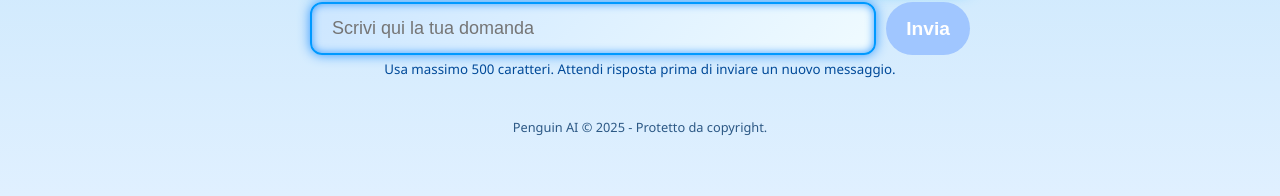
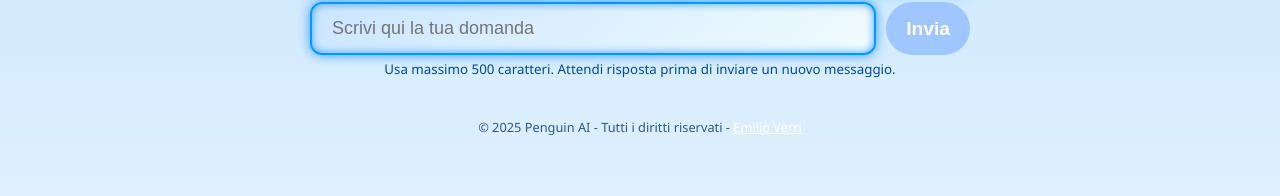
Before and after one commit to EmilioVerri/PenguinAIExtract, a PHP site: page / in a window 1280 px wide. Shown: the part 642-838 px from the top of the page. Run offline with PHP 8.4, Linux system fonts and the light colour scheme.

Commit message:
modifica index

```diff
--- a/index.php
+++ b/index.php
@@ -251,7 +251,7 @@ if ($_SERVER['REQUEST_METHOD'] === 'POST') {
 </main>
 
 <footer>
-    Penguin AI © 2025 - Protetto da copyright.
+     &copy; 2025 Penguin AI - Tutti i diritti riservati -&nbsp;<a href="https://emilioverri.altervista.org/" target="_blank" style="color: white;">Emilio Verri</a>
 </footer>
 
 <script>
```
